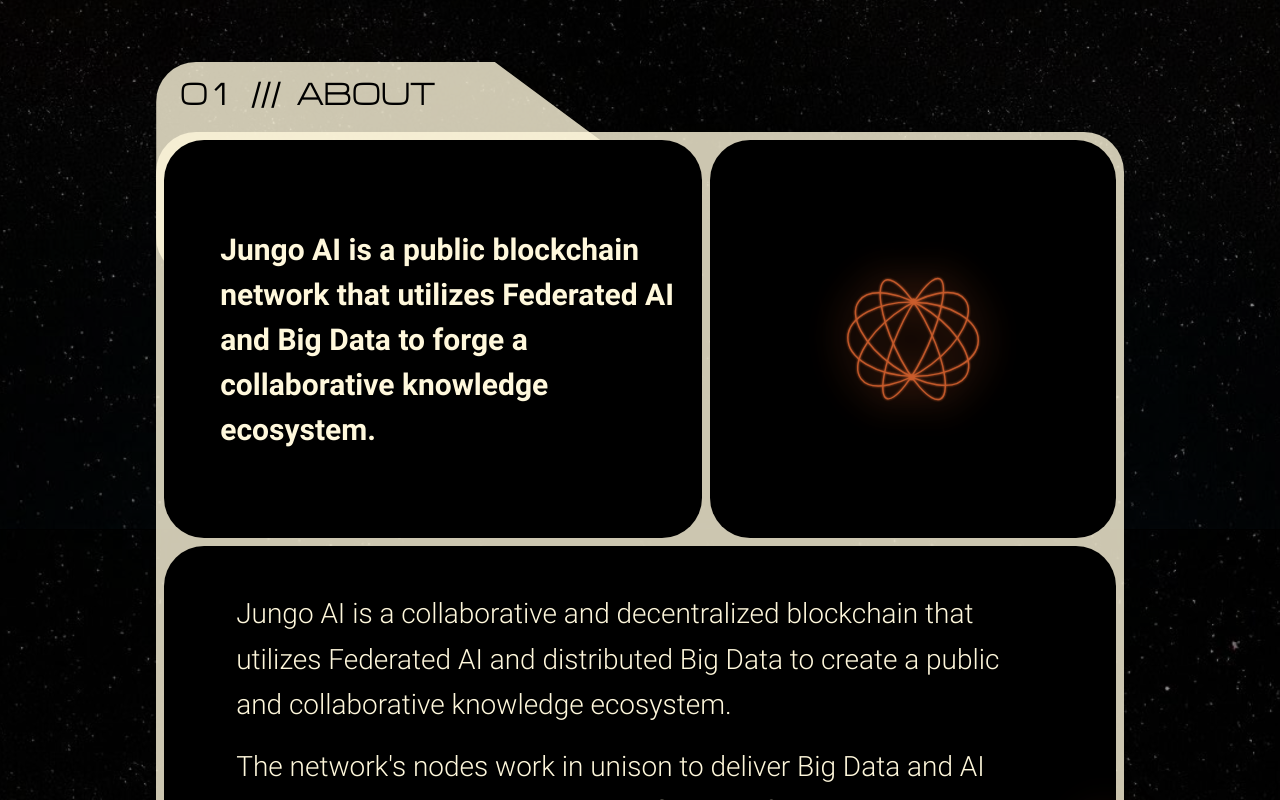
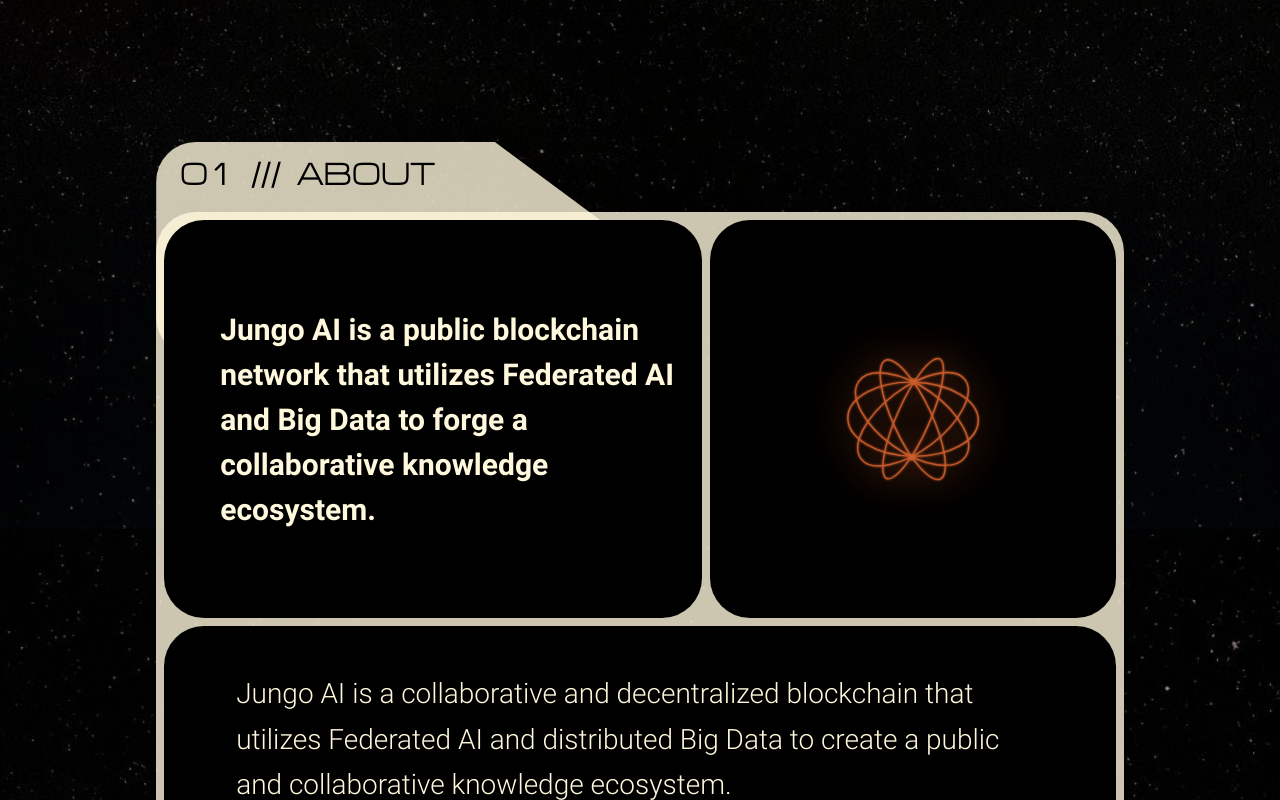
Before and after one commit to AzamHosseinian/jungo-ai, a React (Vite) app: page / in a window 1280 px wide. Shown: the part 780-1580 px from the top of the page. Built offline with nearby package versions, Linux system fonts and the light colour scheme.

Commit message:
update about motion

```diff
--- a/src/components/About/About.jsx
+++ b/src/components/About/About.jsx
@@ -1,8 +1,37 @@
+import React, { useState, useEffect, useRef } from "react";
+
 function About() {
+  const [moveDown, setMoveDown] = useState(false);
+  const componentRef = useRef(null);
+
+  useEffect(() => {
+    const observer = new IntersectionObserver(
+      ([entry]) => {
+        setMoveDown(entry.intersectionRatio >= 0.2);
+      },
+      {
+        threshold: [0.2],
+      }
+    );
+
+    if (componentRef.current) {
+      observer.observe(componentRef.current);
+    }
+
+    return () => {
+      if (componentRef.current) {
+        observer.unobserve(componentRef.current);
+      }
+    };
+  }, []);
+
   return (
     <div
       id="about-section"
-      className="relative w-full h-auto text-[#FFF8DC] font-roboto"
+      ref={componentRef}
+      className={`relative w-full h-auto text-[#FFF8DC] font-roboto transition-transform duration-750 ease-linear ${
+        moveDown ? "translate-y-[80px]" : "translate-y-0"
+      }`}
     >
       {/* Main Container with Border and Border-Radius */}
       <div
@@ -14,7 +43,7 @@
           className="absolute top-[-60px] lg:top-[-70px] left-0 w-[70%] md:w-[50%] h-[120px] md:h-[215px] rounded-[40px] tab-shape z-0 hidden md:block"
           style={{ backgroundColor: "rgba(255, 248, 220, 0.8)" }}
         >
-          <span className="flex items-start justify-start h-full md:text-black font-microExtendFLF text-[24px]  lg:text-[32px] px-6 py-2 hidden md:flex">
+          <span className="flex items-start justify-start h-full md:text-black font-microExtendFLF text-[24px] lg:text-[32px] px-6 py-2 hidden md:flex">
             01 /// ABOUT
           </span>
         </div>
@@ -54,7 +83,7 @@
             and collaborative knowledge ecosystem.
           </p>
           <p className="text-[16px] lg:text-[24px] xl:text-[28px] leading-relaxed font-roboto text-[#FFF8DC] mt-2 md:mt-4 text-left">
-            The network&apos;s nodes work in unison to deliver Big Data and AI
+            The network's nodes work in unison to deliver Big Data and AI
             solutions, and they mint a token reflective of their contributions.
           </p>
         </div>
--- a/tailwind.config.js
+++ b/tailwind.config.js
@@ -24,6 +24,13 @@
         "bt-400": { min: "400px" },
         "lt-400": { max: "400px" },
       },
+      transitionDuration: {
+        "750": "750ms",
+        "3000": "3000ms",
+        "5000": "5000ms",
+        "8000": "8000ms",
+        "10000": "10000ms",
+      },
     },
   },
   plugins: [],
```
Also changed, not shown: public/assets/images/Features/feature-hover.svg (added), public/assets/images/Features/feature1.svg.
